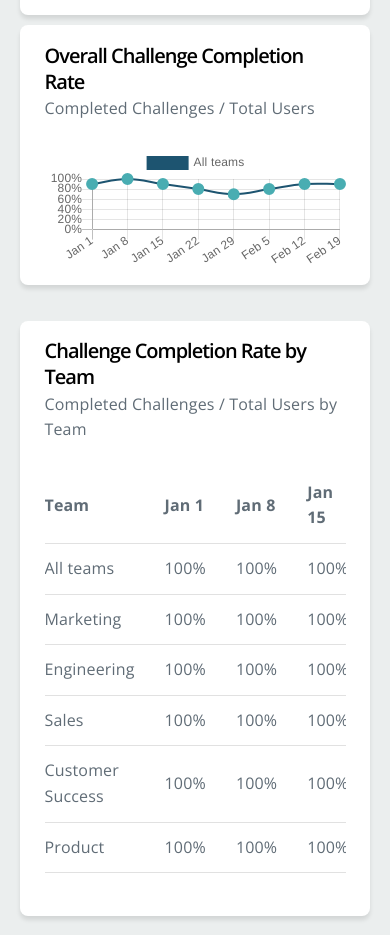
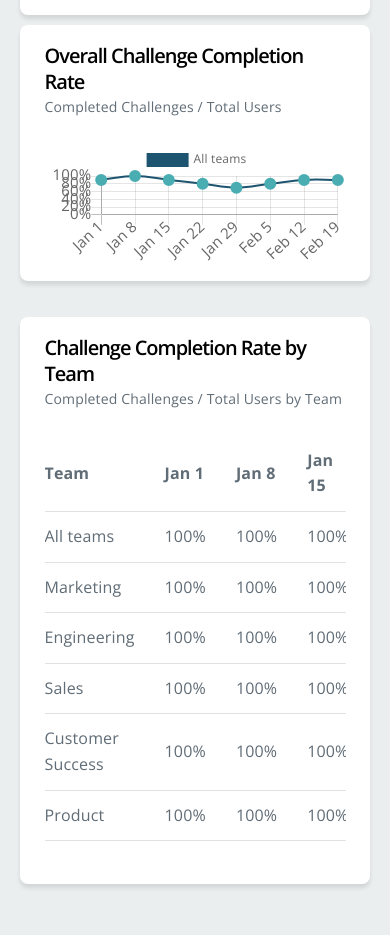
Before and after one commit to marianamvsilva/skoach-sponsors-report-v1, a plain HTML site: page index.html in a window 390 px wide. Shown: the part 714-1649 px from the top of the page. After the commit the page ends 1617 px from the top, so only its background shows below. Drawn offline with nearby package versions, Linux system fonts and the light colour scheme.

Commit message:
Changed fonts in line chart

```diff
--- a/index.css
+++ b/index.css
@@ -73,14 +73,15 @@ h4 {
   max-width: 50%;
   line-height: inherit;
 }
-.selectdiv:after {
-  color: red;
-}
 
 .form-control:focus {
   border-color: snow;
   -webkit-box-shadow: none;
   box-shadow: none;
+}
+
+.form-controlafter:active:after {
+  color: red;
 }
 
 .column-flex-end {
@@ -99,6 +100,9 @@ h4 {
   }
   .column-logo {
     text-align: left;
+  }
+  .p-mobile {
+    font-size: 1.4rem;
   }
 }
 
@@ -133,6 +137,12 @@ h4 {
     margin-bottom: auto !important;
   }
 }
+
+/*FONTAWESOME*/
+.fa-info-circle:hover {
+  color: #1d5470;
+}
+
 .column.responsive {
   margin-top: inherit;
 }
@@ -214,3 +224,12 @@ h4 {
 .metrics-i {
   border: black;
 }
+
+/*#table-wrapper {
+  position: relative;
+}
+#table-scroll {
+  width: 600px;
+  overflow: auto;
+  margin-top: 20px;
+}*/
--- a/index.html
+++ b/index.html
@@ -137,7 +137,7 @@
           <div class="column column-chart">
             <div class="card">
               <h3>Overall Challenge Completion Rate</h3>
-              <p>Completed Challenges / Total Users</p>
+              <p class="p-mobile">Completed Challenges / Total Users</p>
               <canvas id="myChart" width="500" height="200"></canvas>
             </div>
           </div>
@@ -146,7 +146,9 @@
         <br />
         <div class="card card-margin-top">
           <h3>Challenge Completion Rate by Team</h3>
-          <p>Completed Challenges / Total Users by Team</p>
+          <p class="p-mobile">Completed Challenges / Total Users by Team</p>
+          <div id="table-wrapper">
+            <div id="table-scroll">
               <table>
                 <thead>
                   <tr>
@@ -161,6 +163,7 @@
                     <th>Feb 19</th>
                   </tr>
                 </thead>
+
                 <tbody>
                   <tr class="team-hover">
                     <td class="td-padding-left">All teams</td>
@@ -233,6 +236,8 @@
             </div>
           </div>
         </div>
+      </div>
+    </div>
     <script src="index.js"></script>
   </body>
 </html>
--- a/index.js
+++ b/index.js
@@ -257,17 +257,15 @@ var myChart = new Chart(ctx, {
     responsive: true,
     legend: {
       labels: {
-        // This more specific font property overrides the global property
-        font: {
-          color: "#49adb2",
-          family: "'Open Sans', sans-serif",
-        },
+        fontFamily: "'Open Sans', sans-serif",
       },
     },
     scales: {
       yAxes: [
         {
           ticks: {
+            fontFamily: "'Open Sans', sans-serif",
+            fontSize: "15",
             beginAtZero: true,
             stepSize: 20,
             min: 0,
@@ -276,9 +274,13 @@ var myChart = new Chart(ctx, {
               return ((value / this.max) * 100).toFixed(0) + "%";
             },
           },
-          pointLabels: {
+        },
+      ],
+      xAxes: [
+        {
+          ticks: {
             fontFamily: "'Open Sans', sans-serif",
-            defaultFontSize: 50,
+            fontSize: "15",
           },
         },
       ],
```
Lines whose indentation alone changed are shown as unchanged.
